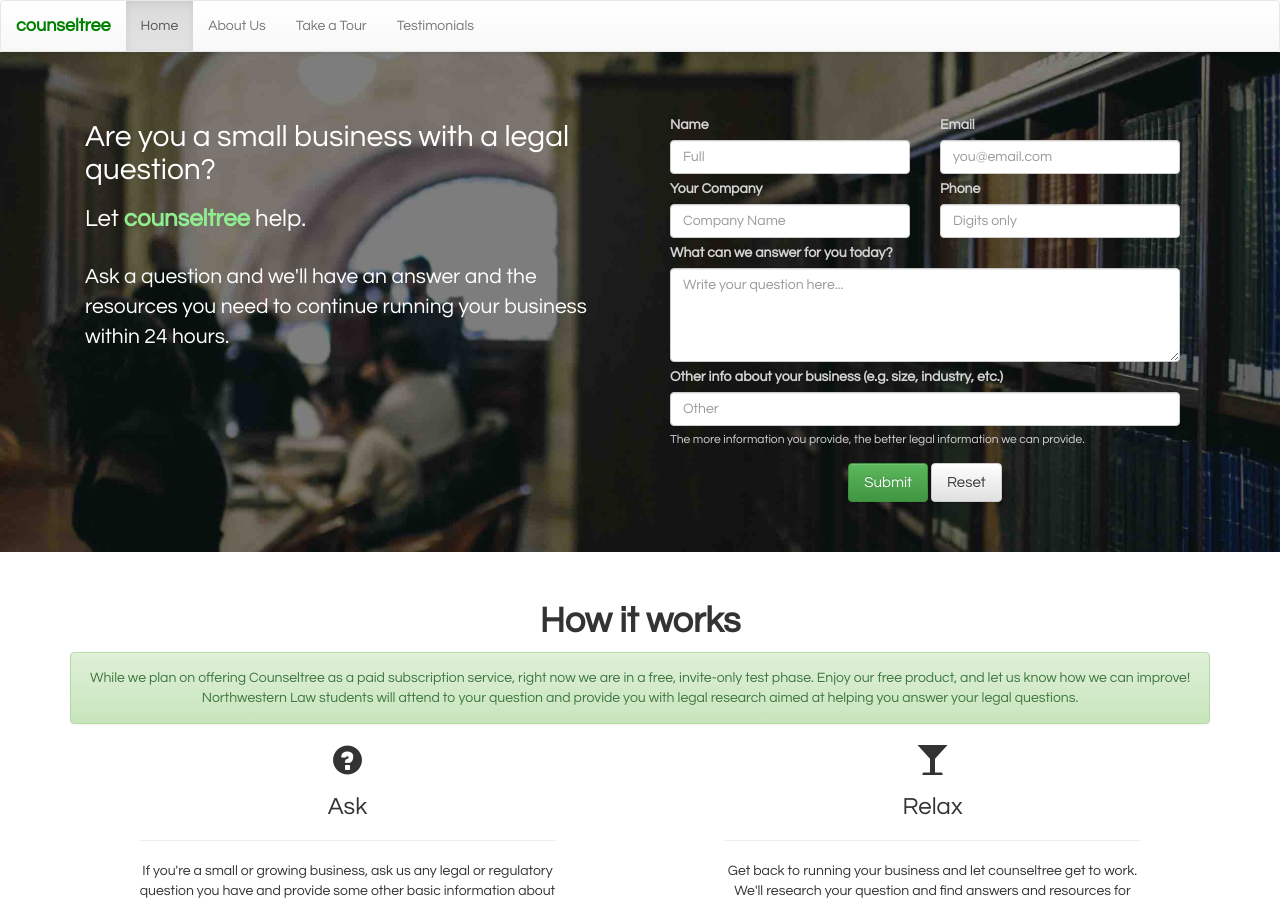
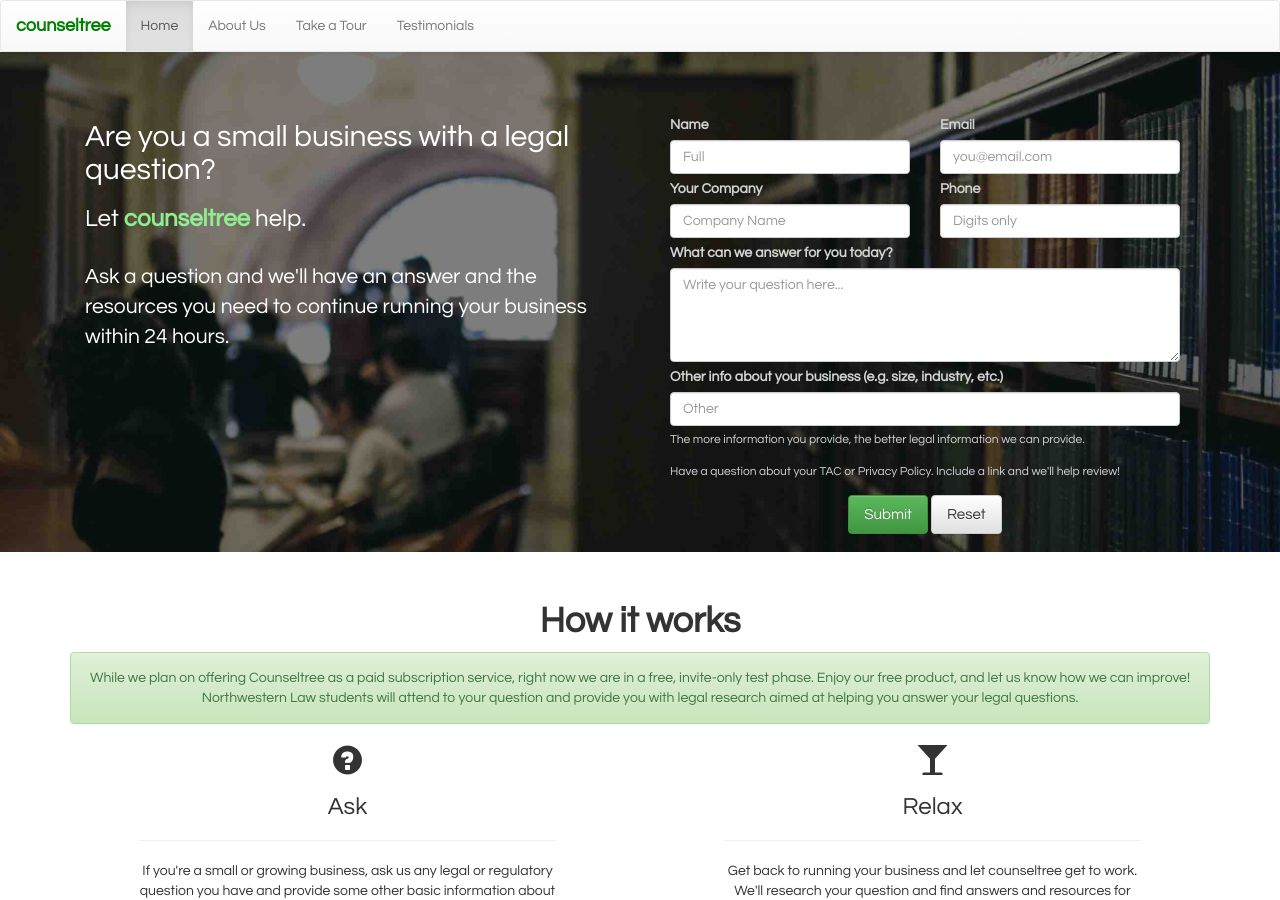
Before and after one commit to counseltree/counseltree.github.io, a Jekyll site: the page built from index.html, in a window 1280 px wide and 900 px high. Built offline with Jekyll 4.4.1, drawn with Linux system fonts in a browser that asks for light colours; nearby versions of some CDN libraries.

Commit message:
local init

```diff
--- a/index.html
+++ b/index.html
@@ -61,6 +61,7 @@
 				<label>Other info about your business (e.g. size, industry, etc.)</label>
 					<input type="text" name="other" id="other" placeholder="Other" class = "form-control"/>
 				<p style="font-size:12px">The more information you provide, the better legal information we can provide.</p>
+				<p style="font-size:12px">Have a question about your TAC or Privacy Policy. Include a link and we'll help review!</p>
 				</div></div>
 
 			<center>
```
